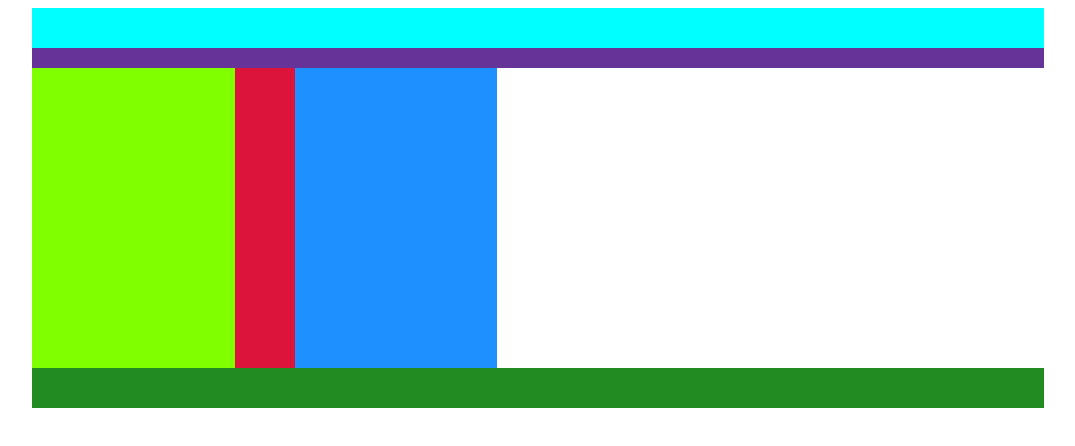
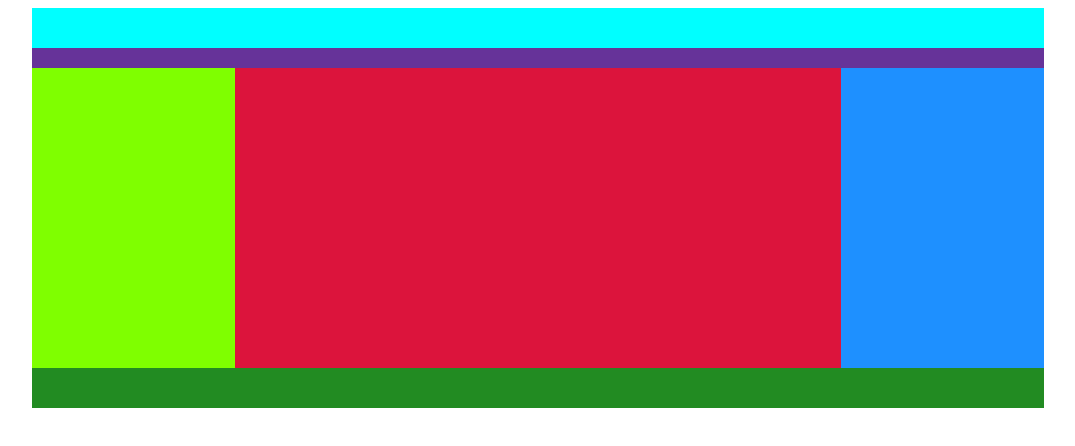
Before and after one commit to vh195194/divwebsite2_real, a plain HTML site: page index.html in a window 1280 px wide. Shown: the whole page, without its empty margins (102-1177 px from the left). Drawn offline with Linux system fonts and the light colour scheme.

Commit message:
changed from px to %

```diff
--- a/style.css
+++ b/style.css
@@ -24,7 +24,7 @@ margin-right: auto;
 
 .columncenter {
     height: 300px;
-    width: 60px;
+    width: 60%;
     float: left;
     background-color: crimson
 }
```
